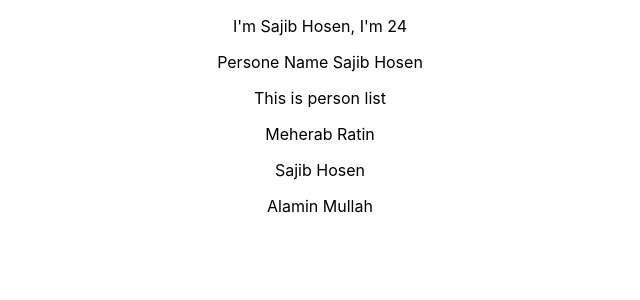
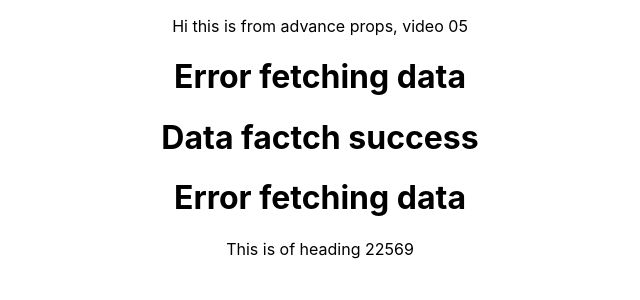
Before and after one commit to sajib-hosen/typeScript-with-react, a React (Create React App) app: page / in a window 1280 px wide. Shown: the top 300 px of the page, without its empty margins (320-960 px from the left). Built offline with nearby package versions, Linux system fonts and the light colour scheme.

Commit message:
working on declearing children v-5

```diff
--- a/src/App.tsx
+++ b/src/App.tsx
@@ -1,14 +1,23 @@
 import React from 'react';
 import './App.css';
+import AppForAdvProps from './Components/advProps02/AppForAdvProps';
 import AppForProps from './Components/props01/AppForProps';
 
 
 function App() {
   return (
     <div className="App">
-      <AppForProps />    {/* for props 01   */}
+
+      {/* This is for basic Props, video 1-4   */}
+      {/* <AppForProps />   */}
+
+      {/*This is for Advance Props video 5*/}
+      <AppForAdvProps />
+
     </div>
   );
 }
 
 export default App;
+
+{/* https://www.youtube.com/watch?v=zLyeWSfTMa8&list=PLC3y8-rFHvwi1AXijGTKM0BKtHzVC-LSK&index=5 */}
--- /dev/null
+++ b/src/Components/advProps02/AppForAdvProps.tsx
@@ -0,0 +1,16 @@
+import React from 'react';
+import Heading from './Heading';
+import Status from './Status';
+
+
+const AppForAdvProps = () => {
+    return (
+        <div>
+            <p>Hi this is from advance props, video 05</p>
+            <Status status='error' />
+            <Heading>This is of heading 22569</Heading>
+        </div>
+    );
+};
+
+export default AppForAdvProps;
--- /dev/null
+++ b/src/Components/advProps02/Heading.tsx
@@ -0,0 +1,15 @@
+import React from 'react';
+
+type headingProps = {
+    children: string  // declearing children
+}
+
+const Heading = (props: headingProps) => {
+    return (
+        <div>
+            <p>{props.children}</p>
+        </div>
+    );
+};
+
+export default Heading;
--- /dev/null
+++ b/src/Components/advProps02/Status.tsx
@@ -0,0 +1,27 @@
+import React from 'react';
+
+type statusProps = {
+    status: 'loading' | 'success' | 'error'
+}
+
+const Status = ( props: statusProps) => {
+    let message;
+    if(props.status === 'loading'){
+        message = "Loading ..."
+    }
+    else if (props.status === 'success'){
+        message = "Data fetch success !!"
+    }
+    else if (props.status === 'error'){
+        message = "Error fetching data"
+    }
+    return (
+        <div>
+            <h1>{message}</h1>
+            <h1>Data factch success</h1>
+            <h1>Error fetching data</h1>
+        </div>
+    );
+};
+
+export default Status;
--- a/src/Components/props01/AppForProps.tsx
+++ b/src/Components/props01/AppForProps.tsx
@@ -10,7 +10,7 @@ const AppForProps = () => {
         second: "Hosen"
     }
 
-    const personsList = [
+    const nameList = [
         {
             first: 'Meherab',
             second:'Ratin'
@@ -41,7 +41,7 @@ const AppForProps = () => {
         <div>
             <GreetProps name="Sajib Hosen" age={24} isLoading={true} />
             <Persone name={prisonName} />
-            <PersonList />
+            <PersonList names={nameList} />
         </div>
     );
 };
--- a/src/Components/props01/PersonList.tsx
+++ b/src/Components/props01/PersonList.tsx
@@ -1,12 +1,18 @@
 import React from 'react';
 
-const PersonList = () => {
+type nameListProp ={
+    names:{
+        first:string,
+        second: string
+    }[] //declearing array of objects with the properties for each.
+}
+
+const PersonList = (props:nameListProp ) => {
     return (
         <div>
-            <p>This is person list</p>
-            <p>Meherab Ratin</p>
-            <p>Sajib Hosen</p>
-            <p>Alamin Mullah</p>
+            {props.names.map(name =>{
+                return (<p>{name.first} {name.second}</p>)
+            })}
         </div>
     );
 };
```
